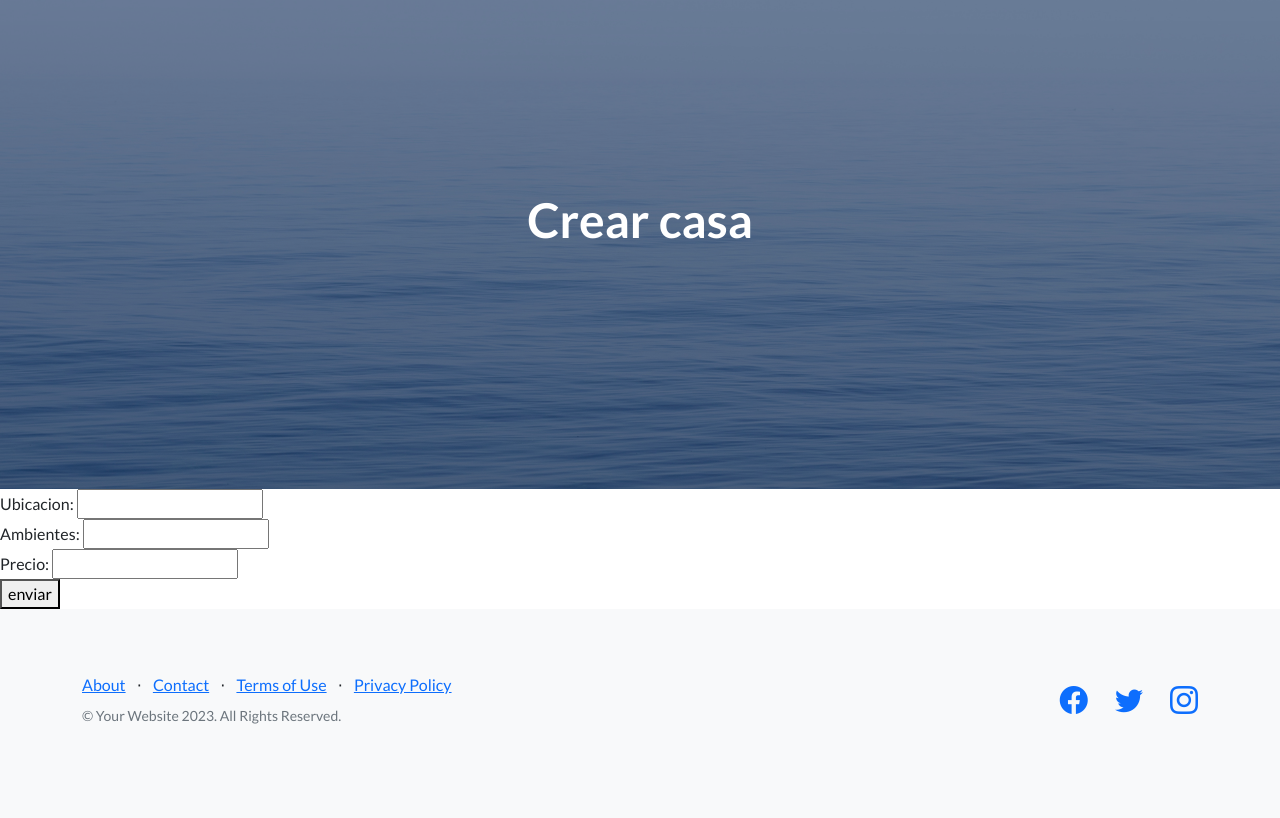
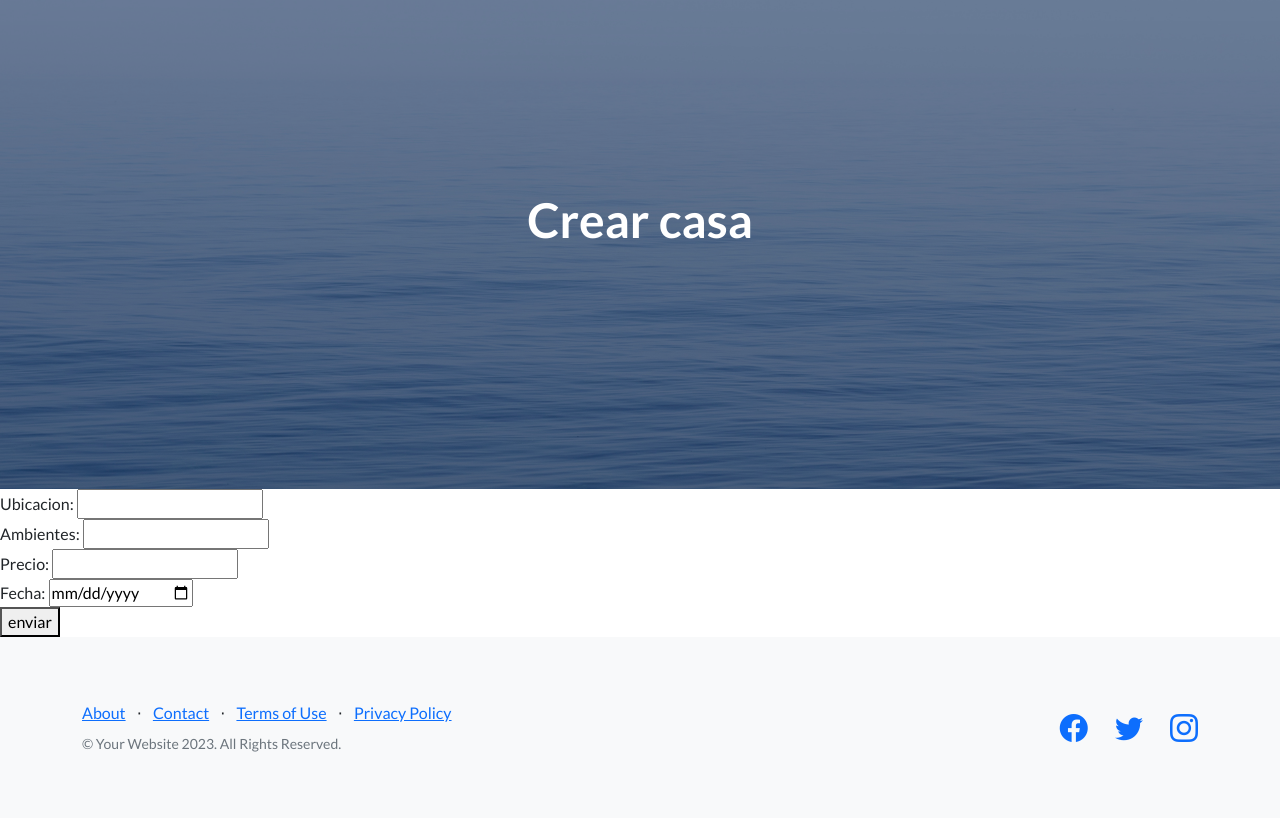
Before and after one commit to tiagojoseph/alonzo-proyecto-final, a Django app: page /crear-casa/ in a window 1280 px wide. Shown: the part 57-875 px from the top of the page. Before the commit the page ends 781 px from the top, so only its background shows below. Run offline with Django 5.2, Linux system fonts and the light colour scheme; some libraries are stand-ins or nearby versions.

Commit message:
se agrego la fecha

```diff
--- a/inicio/forms.py
+++ b/inicio/forms.py
@@ -4,6 +4,7 @@ class CrearCasaFromulario(forms.Form):
     ubicacion = forms.CharField (max_length=20)
     ambientes = forms.IntegerField ()
     precio = forms.CharField(max_length=20)
+    fecha= forms.DateField(widget=forms.DateInput(attrs={"type": "date"}))
 
 class BuscarCasaFormulario(forms.Form):
     ubicacion = forms.CharField (max_length=20, required=False)
@@ -13,3 +14,4 @@ class EdicionCasa(forms.Form):
     ubicacion = forms.CharField(max_length=20)
     ambientes = forms.IntegerField()
     precio = forms.CharField(max_length=20)
+    fecha = forms.DateField(widget=forms.DateInput(attrs={"type": "date"}))
--- a/inicio/models.py
+++ b/inicio/models.py
@@ -4,6 +4,7 @@ class Casa (models.Model):
     ubicacion = models.CharField(max_length=20)
     ambientes = models.IntegerField()
     precio = models.CharField (max_length=20)
+    fecha = models.DateField(null= True, blank=True)
 
     def __str__(self):
         return f"{self.ubicacion} {self.precio} "
--- a/inicio/templates/inicio/ver_casa.html
+++ b/inicio/templates/inicio/ver_casa.html
@@ -16,6 +16,9 @@
     <li>
         Precio: {{casa.precio}}
     </li>
+    <li>
+        Fecha: {{casa.fecha}}
+    </li>
 </ul>
 
 {% endblock main %}
--- a/inicio/views.py
+++ b/inicio/views.py
@@ -9,9 +9,9 @@ from django.urls import reverse_lazy
 def inicio (request):
     return render (request, "inicio/index.html")
 
-def creacion_casa (request, ubicacion, ambientes, precio):
+def creacion_casa (request, ubicacion, ambientes, precio, fecha):
 
-    casa = Casa (ubicacion = ubicacion, ambientes = ambientes, precio = precio)
+    casa = Casa (ubicacion = ubicacion, ambientes = ambientes, precio = precio, fecha= fecha)
     casa.save()
     return render (request, "inicio/creacion_casa.html", {"casa": casa})
 
@@ -28,7 +28,7 @@ def crear_casa (request):
         formulario = CrearCasaFromulario (request.POST)
         if formulario.is_valid():
             data= formulario.cleaned_data
-            casa = Casa (ubicacion=data.get("ubicacion"), ambientes=data.get("ambientes"), precio=data.get("precio"))
+            casa = Casa (ubicacion=data.get("ubicacion"), ambientes=data.get("ambientes"), precio=data.get("precio"), fecha=data.get("fecha"))
             casa.save()
             return redirect ("inicio:buscar_casa")
 
@@ -56,7 +56,7 @@ class CrearCasa (CreateView):
     model= Casa
     template_name= "inicio/crear_casa_nueva.html"
     success_url = reverse_lazy("inicio:listado_casas")
-    fields = ["ubicacion", "ambientes", "precio"]
+    fields = ["ubicacion", "ambientes", "precio", "fecha"]
 
 class ListadoCasas(ListView):
     model = Casa
@@ -73,13 +73,14 @@ def editar_casa(request, id_casa):
 
     casa = Casa.objects.get(id=id_casa)
 
-    formulario = EdicionCasa(initial={"ubicacion": casa.ubicacion, "ambientes": casa.ambientes, "precio": casa.precio } )
+    formulario = EdicionCasa(initial={"ubicacion": casa.ubicacion, "ambientes": casa.ambientes, "precio": casa.precio, "fecha": casa.fecha } )
     if request.method == "POST":
         formulario = EdicionCasa (request.POST)
         if formulario.is_valid():
             casa.ubicacion = formulario.cleaned_data ["ubicacion"]
             casa.ambientes = formulario.cleaned_data ["ambientes"]
             casa.precio = formulario.cleaned_data ["precio"]
+            casa.fecha = formulario.cleaned_data ["fecha"]
 
             casa.save()
             return redirect ("inicio:listado_casas")
```
Also changed, not shown: inicio/migrations/0002_casa_fecha.py (added).
